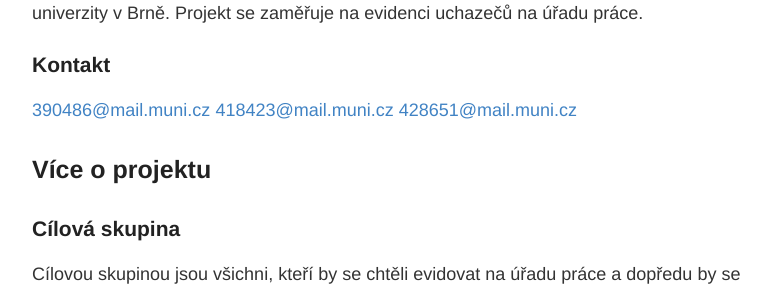
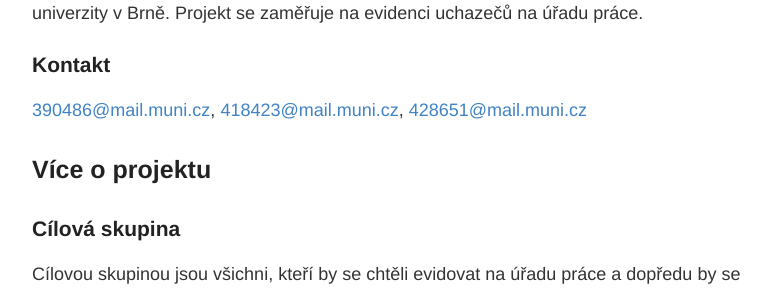
Before and after one commit to dokiinka/dokiinka.github.io, a Jekyll site: the page built from about.md, in a window 1280 px wide and 900 px high. Shown: the part 319-608 px from the top of the window, without its empty margins (248-1029 px from the left). Built offline with Jekyll 4.4.1, drawn with Linux system fonts in a browser that asks for light colours.

Commit message:
přidání čárek
Na webu se maily zobrazují těsně za sebou, jde sice o prkotinku, ale
možná by bylo fajn maily oddělit aspoň takhle, žádnou další věc, která
by na webu mohla být opravena, jsem nenašla

```diff
--- a/about.md
+++ b/about.md
@@ -11,8 +11,8 @@ Jedná se o školní projekt studentů Katedry informačních studií a knihovni
 
 ### Kontakt
 
-[390486@mail.muni.cz](mailto:390486@mail.muni.cz)
-[418423@mail.muni.cz](mailto:418423@mail.muni.cz)
+[390486@mail.muni.cz](mailto:390486@mail.muni.cz),
+[418423@mail.muni.cz](mailto:418423@mail.muni.cz),
 [428651@mail.muni.cz](mailto:428651@mail.muni.cz)
 
 ## Více o projektu
```
